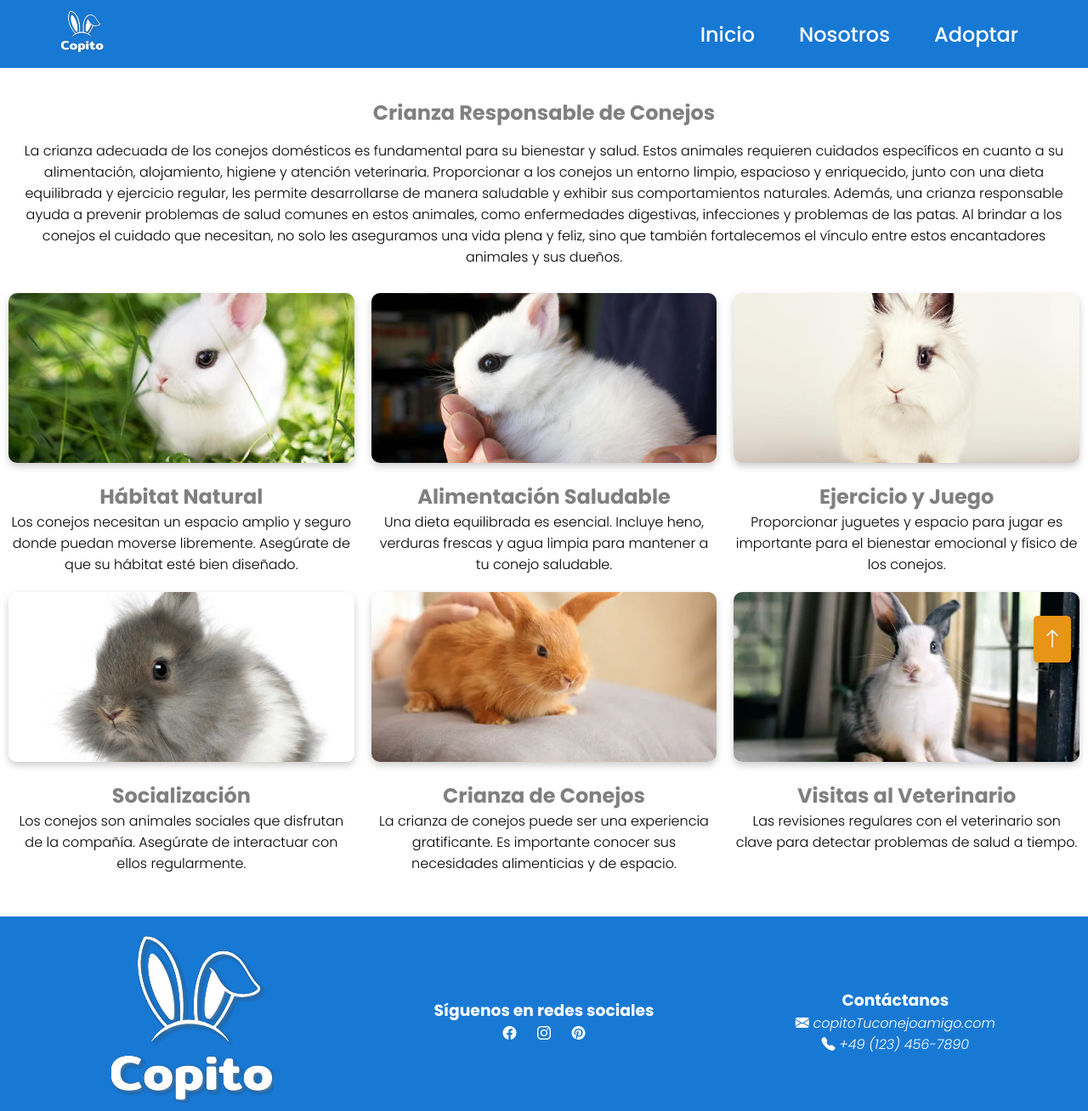
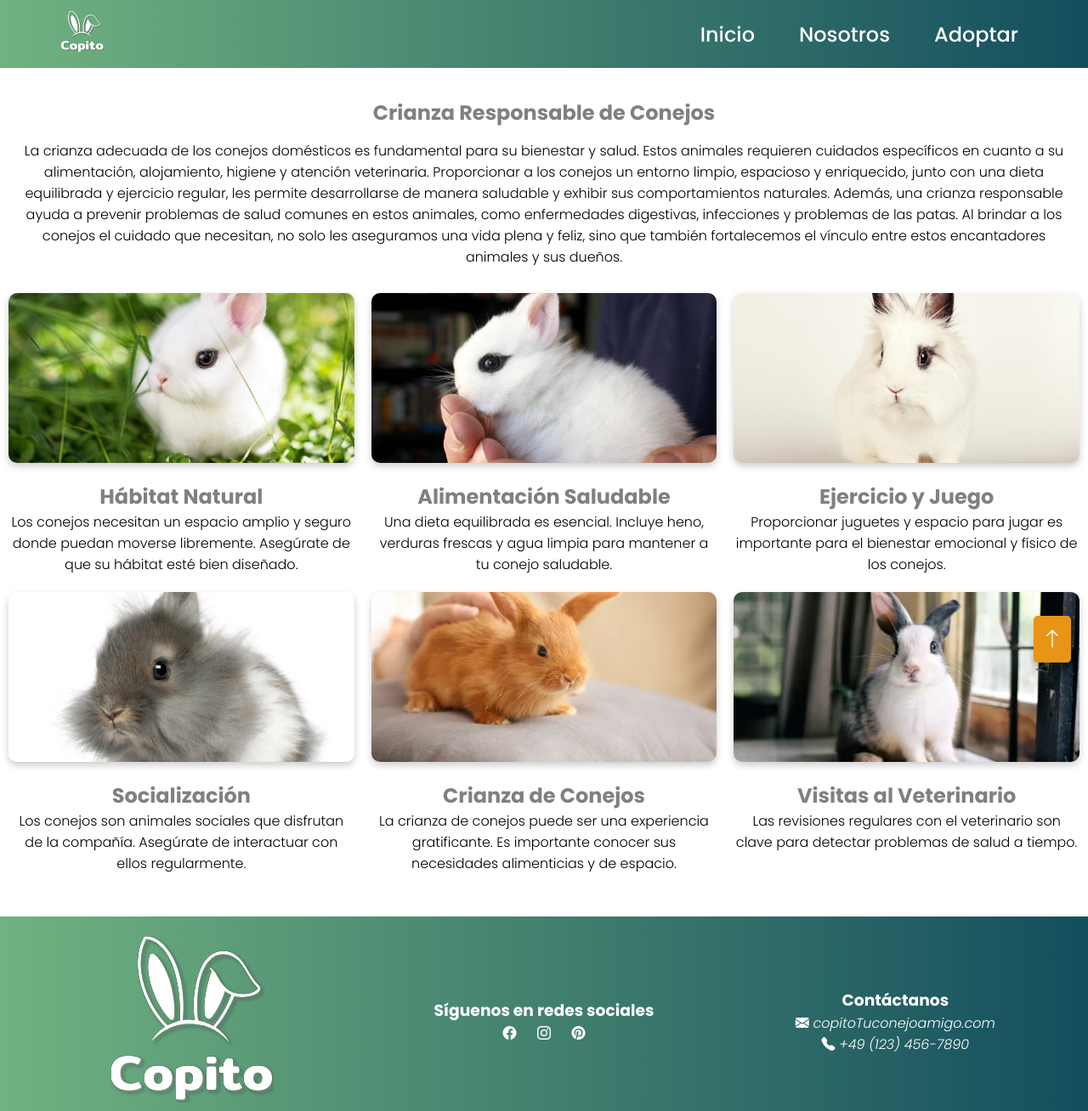
Before and after one commit to AlejandraAz/TP-DisplayFlex, a plain HTML site: page index.html in a window 1280 px wide. Shown: the top 1308 px of the page at 85% size. Drawn offline with nearby package versions, Linux system fonts and the light colour scheme.

Commit message:
cambios en el color de navbar y footer.

```diff
--- a/CSS/galeria_conejos.css
+++ b/CSS/galeria_conejos.css
@@ -12,7 +12,9 @@ body {
 
 /****Estilos del navbar *****/
 .header {
-    background-color: #1879d4;
+    background: #134E5E;
+    background: -webkit-linear-gradient(to right, #71B280, #134E5E);
+    background: linear-gradient(to right, #71B280, #134E5E);
     height: 80px;
 }
 
@@ -34,7 +36,6 @@ body {
     position: absolute;
     top: 80px;
     left: 0;
-    background-color: #1879d4;
     display: flex;
     flex-direction: column;
     gap: 3rem;
@@ -113,14 +114,16 @@ body {
 }
 
 .ul_list li a:hover {
-    background-color: #7eb0df;
+    background-color:  #71B280;
     color: #333;
 }
 
 
 /* **** Pie de página*/
 footer {
-    background-color: #1879d4;
+    background: #134E5E;
+    background: -webkit-linear-gradient(to right, #71B280, #134E5E);
+    background: linear-gradient(to right, #71B280, #134E5E);
     padding: 20px;
     margin-top: 40px;
 }
```
Also changed, not shown: 1 other file.
